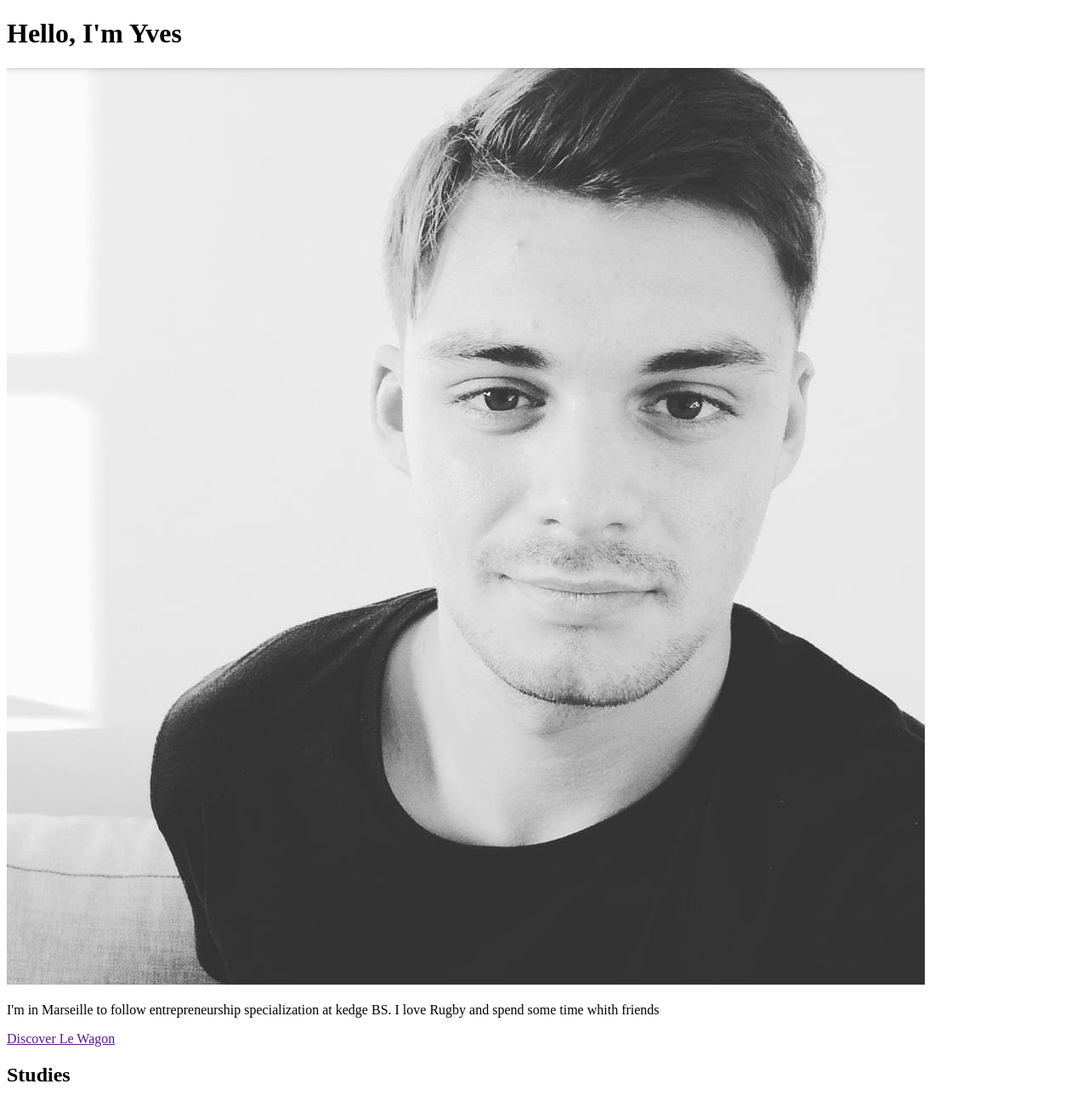
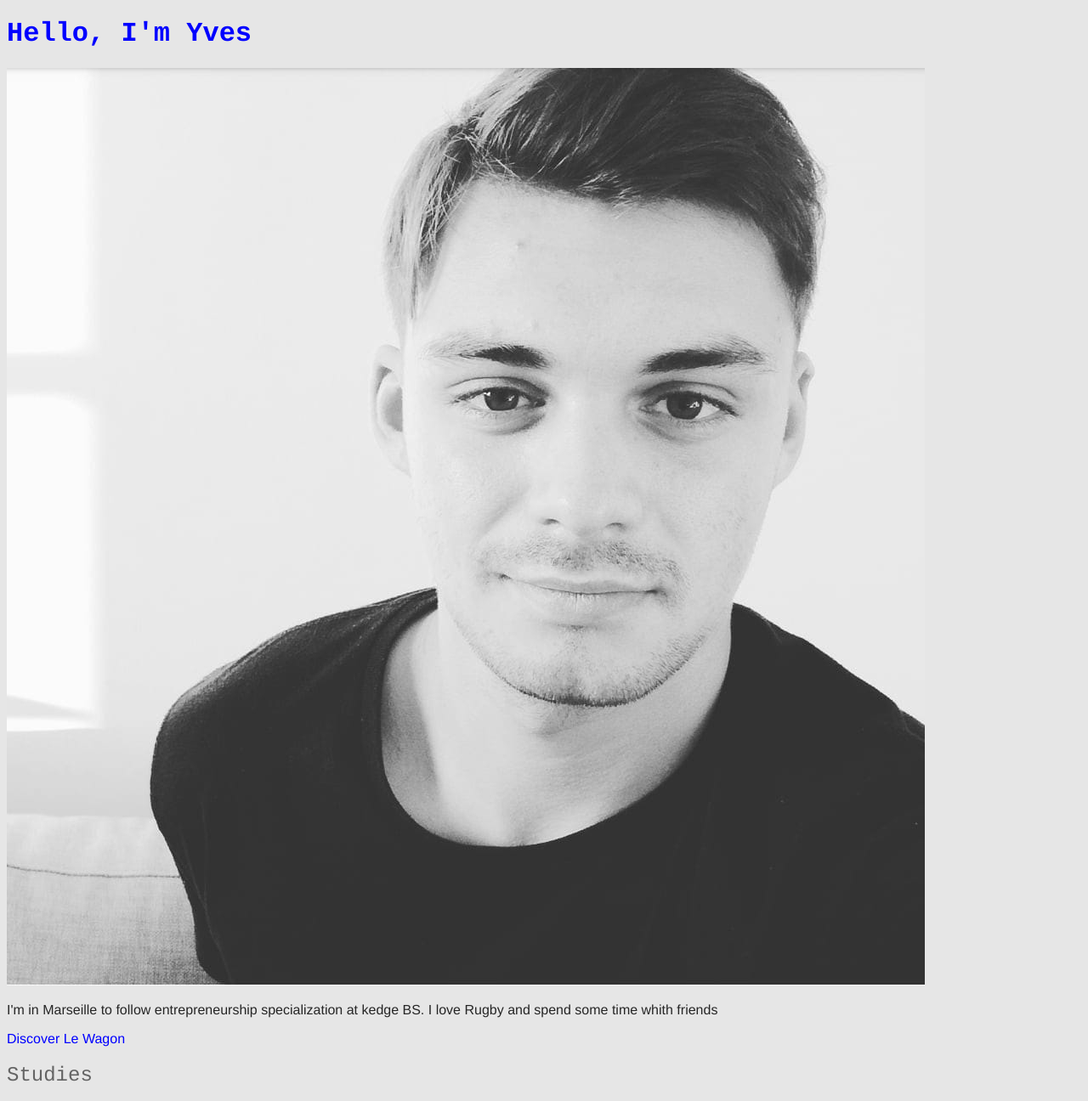
Before and after one commit to Yveschavigny/my-project, a plain HTML site: page index.html in a window 1280 px wide. Shown: the top 1296 px of the page at 85% size. Drawn offline with Linux system fonts and the light colour scheme.

Commit message:
Basic style for font and colors

```diff
--- a/Style.css
+++ b/Style.css
@@ -1,6 +1,32 @@
 /* Colors and fonts */
 
 body {
-background: orange
-color: yellow
-  }
+    background: rgb(230, 230, 230);
+    color: rgb(38, 38, 38);
+    font-family: helvetica;
+    font-size: 16px;
+}
+
+h1, h2 {
+    font-family: courier;
+}
+
+h1 {
+	color: blue;
+	font-size: 32px;
+}
+
+h2 {
+	color: rgb(100, 100, 100);
+    font-size: 24px;
+    font-weight: lighter;
+}
+
+a {
+text-decoration: none;
+color: blue;
+}
+
+a:hover {
+color: orange
+}
--- a/index.html
+++ b/index.html
@@ -5,6 +5,7 @@
 <head>
 	<title>My profile</title>
 	<meta charset="utf-8">
+	<link rel="stylesheet" type="text/css" href="Style.css">
 	<link rel="stylesheet" href="https://use.fontawesome.com/releases/v5.4.1/css/all.css" integrity="sha384-5sAR7xN1Nv6T6+dT2mhtzEpVJvfS3NScPQTrOxhwjIuvcA67KV2R5Jz6kr4abQsz" crossorigin="anonymous">
 </head>
 
```
